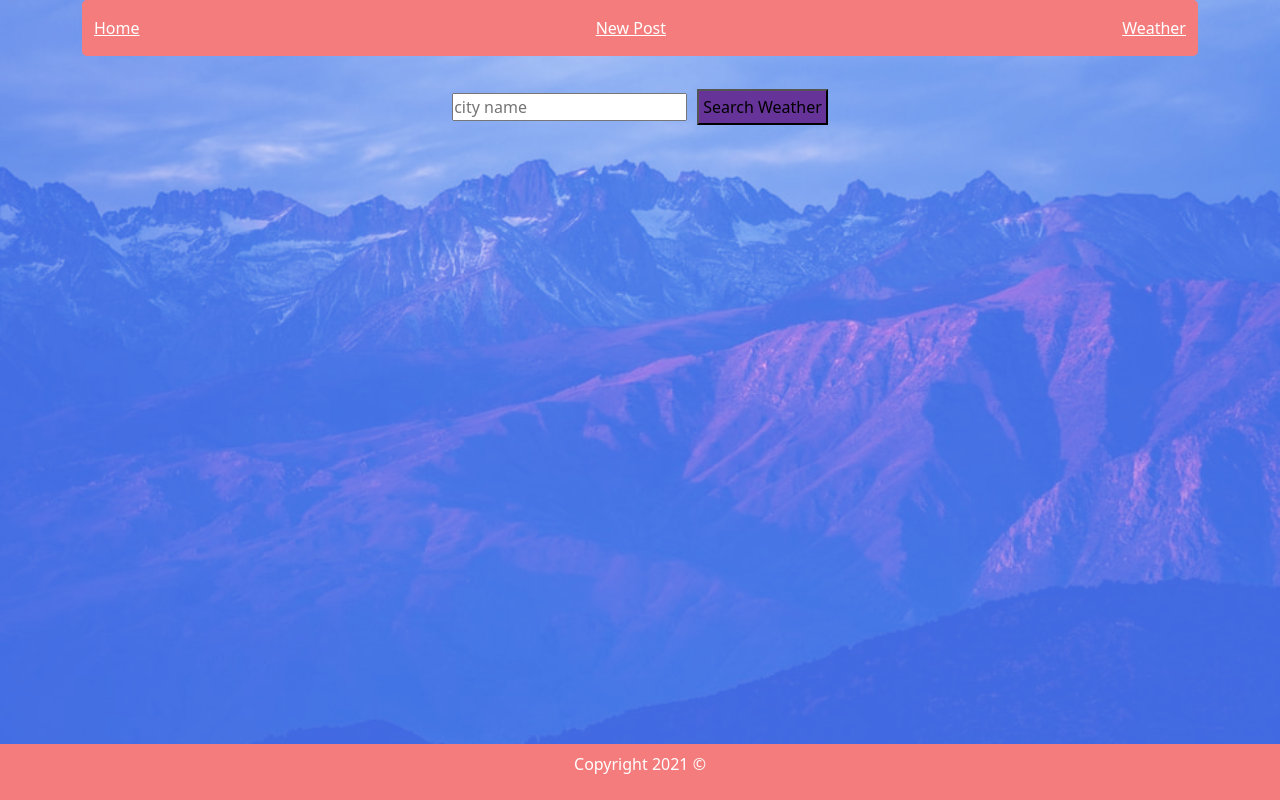
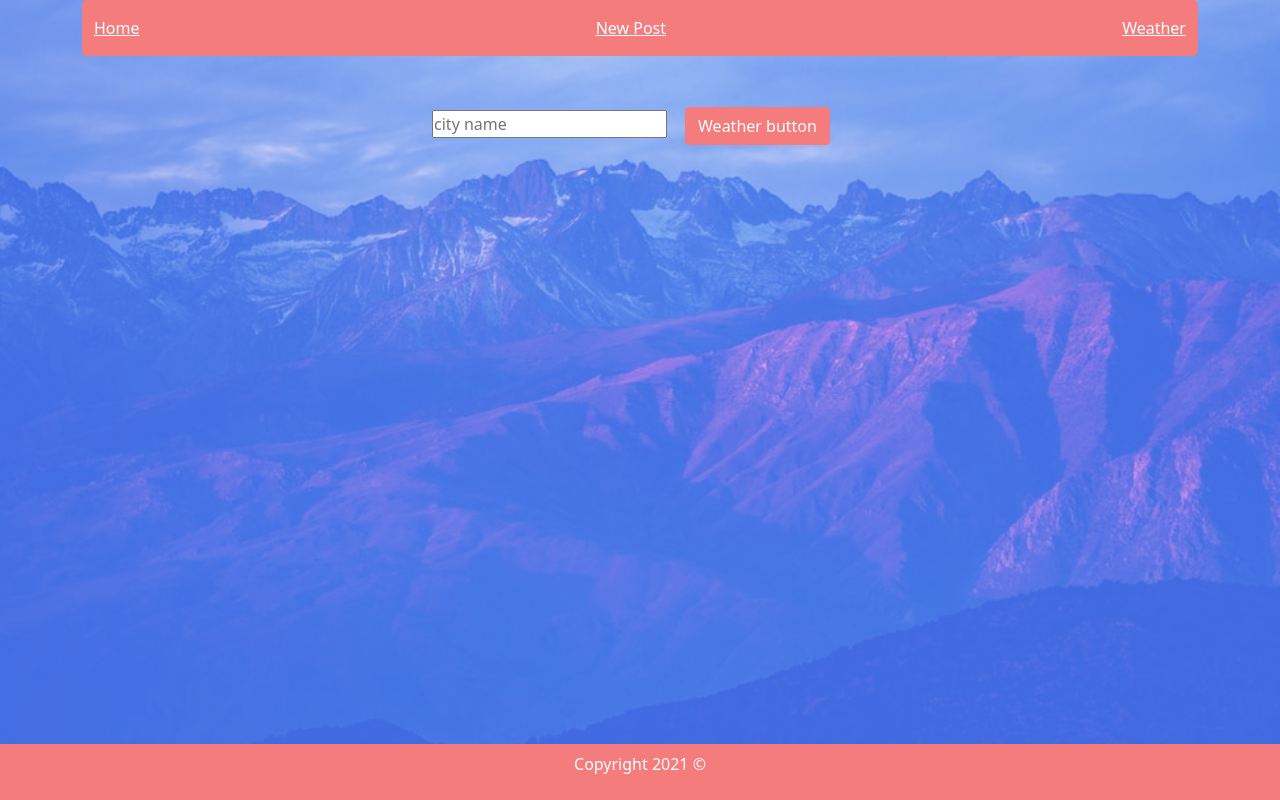
Before and after one commit to bcermak/frankenapp, a React (Create React App) app in the folder app/client/: page /weather in a window 1280 px wide. Built offline with nearby package versions, Linux system fonts and the light colour scheme; a web font is replaced by a local one.

Commit message:
fixing button styling/new css folder structure

```diff
--- /dev/null
+++ b/app/client/src/assets/css/Weatherpage.css
@@ -0,0 +1,5 @@
+.btn {
+    background-color: #f47c7c;
+    color: white;
+    margin: 18px;
+}
--- a/app/client/src/pages/WeatherPage.jsx
+++ b/app/client/src/pages/WeatherPage.jsx
@@ -1,6 +1,7 @@
 import React from 'react'
 import Nav from '../components/Nav/Nav';
 import Footer from '../components/Footer';
+import '../assets/css/Weatherpage.css';
 
 
 const WeatherPage = () => {
@@ -10,7 +11,7 @@ const WeatherPage = () => {
             <div className='row'>
                 <div className="col-md-12" style={{textAlign: 'center', padding: '33px'}}>
                     <input type="text" placeholder='city name'/>
-                    <button style={{backgroundColor: 'rebeccapurple', marginLeft: '10px', padding:'4px'}}> Search Weather </button>
+                    <button className='btn'> Weather button</button>
                 </div>
             </div>
             <div className="row">
```
